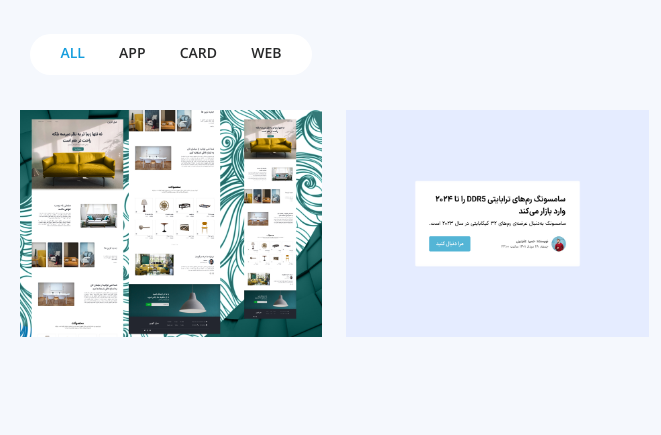
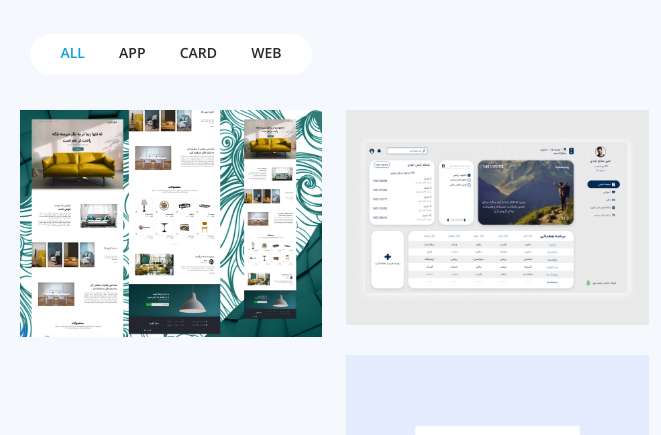
Before and after one commit to mohammad-sarabi/main, a plain HTML site: page index.html in a window 1280 px wide. Shown: the part 2383-2818 px from the top of the page, 619-1280 px from the left. Drawn offline with nearby package versions, Linux system fonts and the light colour scheme.

Commit message:
add project 3 picture

```diff
--- a/index.html
+++ b/index.html
@@ -107,7 +107,7 @@
 
         <div class="section-title">
           <h2>About</h2>
-          <p>I'm mohammad sarabi. I'm an open-mindedand detail-oriented UI/UX  Designer and problem solver. I help my clients to build business solutions through the design language and improve their products.</p>
+          <p>I'm mohammad sarabi. I'm an open-mindedand  UI/UX  Designer . I help my clients to build business solutions through the design language and improve their products.</p>
         </div>
 
         <div class="row">
@@ -372,15 +372,15 @@
             </div>
           </div>
 
-          <!-- <div class="col-lg-4 col-md-6 portfolio-item filter-app">
+          <div class="col-lg-4 col-md-6 portfolio-item filter-web">
             <div class="portfolio-wrap">
-              <img src="assets/img/portfolio/portfolio-3.jpg" class="img-fluid" alt="">
+              <img src="assets/img/portfolio/portfolio-3.png" class="img-fluid" alt="">
               <div class="portfolio-links">
-                <a href="assets/img/portfolio/portfolio-3.jpg" data-gallery="portfolioGallery" class="portfolio-lightbox" ><i class="bx bx-plus"></i></a>
-                <a href="portfolio-details.html" title="More Details"><i class="bx bx-link"></i></a>
+                <a href="assets/img/portfolio/portfolio-3.png" data-gallery="portfolioGallery" class="portfolio-lightbox" ><i class="bx bx-plus"></i></a>
+                <!-- <a href="portfolio-details.html" title="More Details"><i class="bx bx-link"></i></a> -->
               </div>
             </div>
-          </div> -->
+          </div>
 
           <div class="col-lg-4 col-md-6 portfolio-item filter-card">
             <div class="portfolio-wrap">
```
Also changed, not shown: assets/img/portfolio/portfolio-3.jpg (deleted), assets/img/portfolio/portfolio-3.png (added), assets/img/profile-img.jpg.
